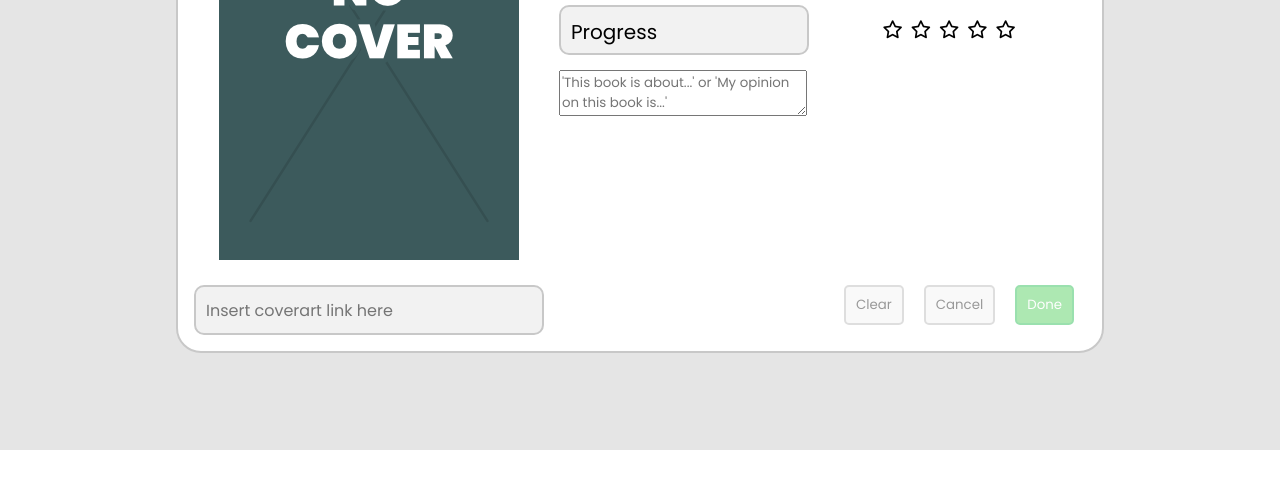
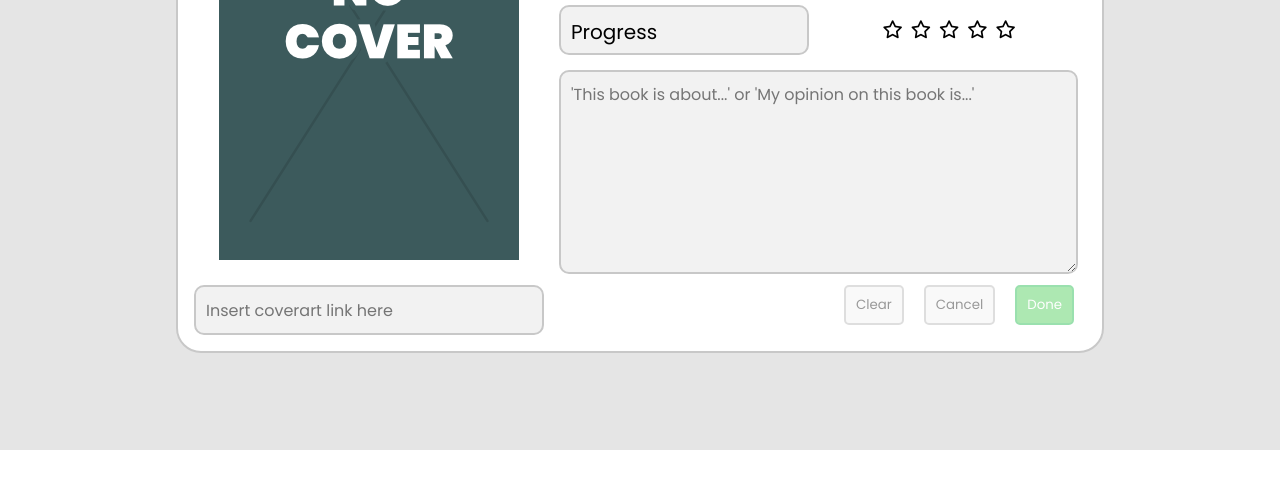
Before and after one commit to saikendream/myLib, a plain HTML site: page index.html in a window 1280 px wide. Both pictures are taken after a click on the button 900 px from the left and 65 px from the top of the page. Shown: the part 350-838 px from the top of the page. Drawn offline with Linux system fonts and the light colour scheme.

Commit message:
Styled sinopsis textarea; Added a focus-within style to the form

```diff
--- a/style.css
+++ b/style.css
@@ -143,6 +143,7 @@ dialog {
 
 #container-title,
 #container-author,
+#container-sinopsis,
 #input-btns {
     grid-column-start: 2;
     grid-column-end: 4;
@@ -174,7 +175,8 @@ dialog {
     font-size: 16px;
 }
 
-#user-input .input {
+#user-input .input,
+#book-sinopsis {
     background-color: #f2f2f2;
     border: solid 2px #c8c8c8;
     border-radius: 10px;
@@ -183,8 +185,15 @@ dialog {
     position: relative;
 }
 
-#user-input .input:hover {
+#user-input .input:hover,
+#book-sinopsis:hover {
     background-color: #d6d6d6;
+}
+
+#user-input .input:focus-within,
+#book-sinopsis:focus-visible {
+    outline-offset: 0px;
+    outline: -webkit-focus-ring-color auto 1px;
 }
 
 #book-release,
@@ -258,6 +267,13 @@ input:-internal-autofill-selected {
     justify-content: center;
     font-size: 18px;
     gap: 8px;
+}
+
+#book-sinopsis {
+    width: calc(100% - 20px);
+    height: calc(100% - 20px);
+    padding: 10px;
+    font-size: 16px;
 }
 
 #input-btns {
```
